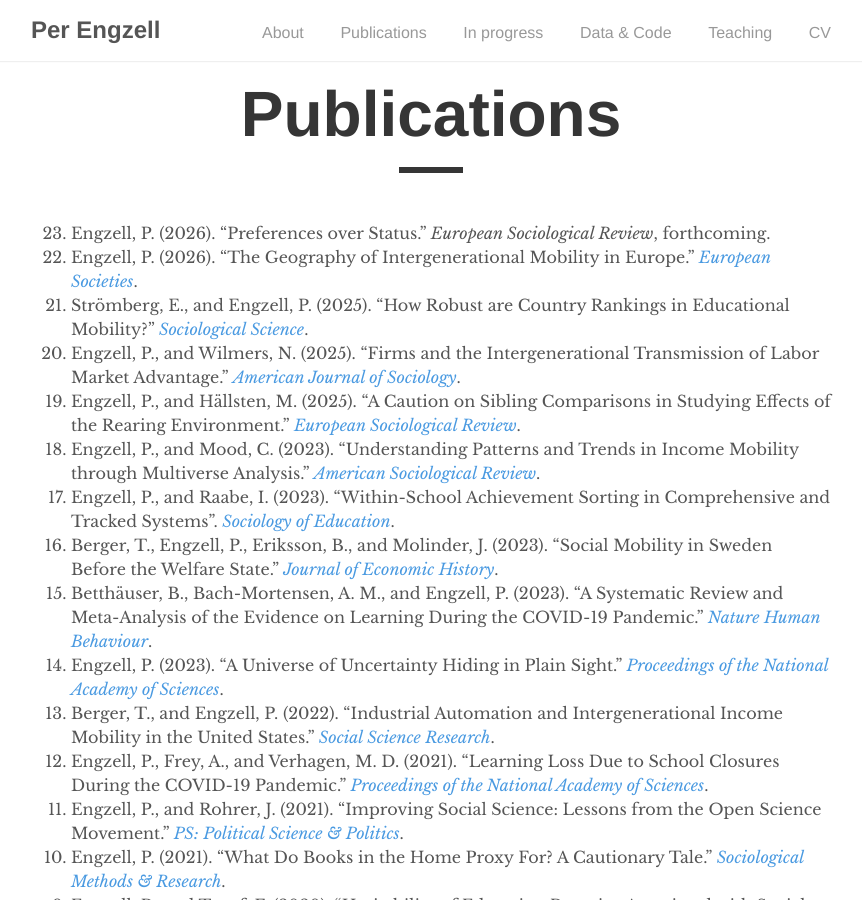
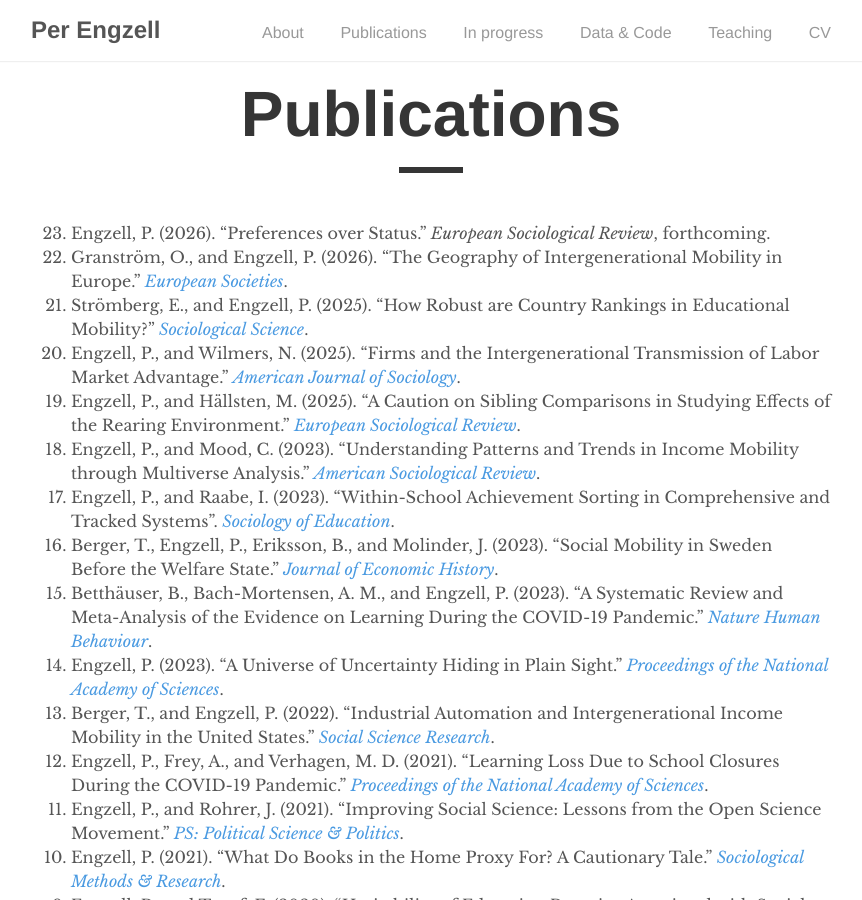
Before and after one commit to pengzell/pengzell.github.io, a Jekyll site: the page built from _pages/publications.md, in a window 1280 px wide and 900 px high. Shown: the whole window, without its empty margins (209-1071 px from the left). Built offline with Jekyll 4.4.1, drawn with Linux system fonts in a browser that asks for light colours.

Commit message:
Update publications.md

```diff
--- a/_pages/publications.md
+++ b/_pages/publications.md
@@ -6,7 +6,7 @@
 ---
 
 1. Engzell, P. (2026). "Preferences over Status." *European Sociological Review*, forthcoming.
-1. Engzell, P. (2026). "The Geography of Intergenerational Mobility in Europe." [*European Societies*](https://doi.org/10.1162/euso.a.39).
+1. Granström, O., and Engzell, P. (2026). "The Geography of Intergenerational Mobility in Europe." [*European Societies*](https://doi.org/10.1162/euso.a.39).
 1. Strömberg, E., and Engzell, P. (2025). "How Robust are Country Rankings in Educational Mobility?" [*Sociological Science*](https://doi.org/10.15195/v12.a36).
 1. Engzell, P., and Wilmers, N. (2025). "Firms and the Intergenerational Transmission of Labor Market Advantage." [*American Journal of Sociology*](https://doi.org/10.1086/736993).
 1. Engzell, P., and Hällsten, M. (2025). "A Caution on Sibling Comparisons in Studying Effects of the Rearing Environment." [*European Sociological Review*](https://doi.org/10.1093/esr/jcae037).
```
